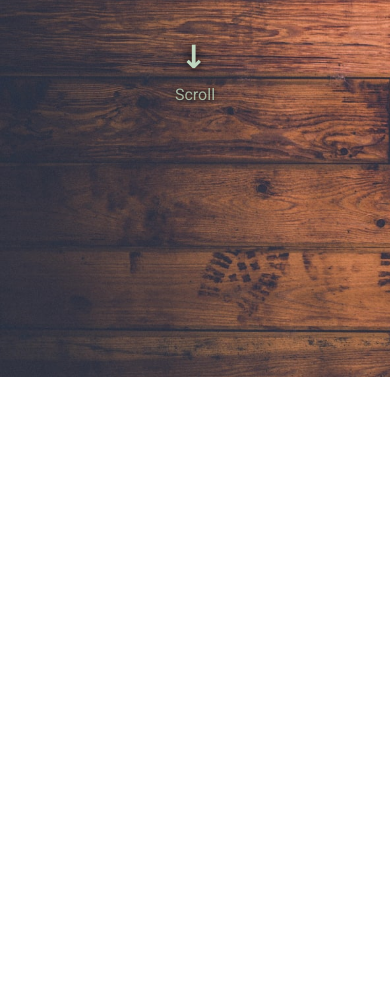
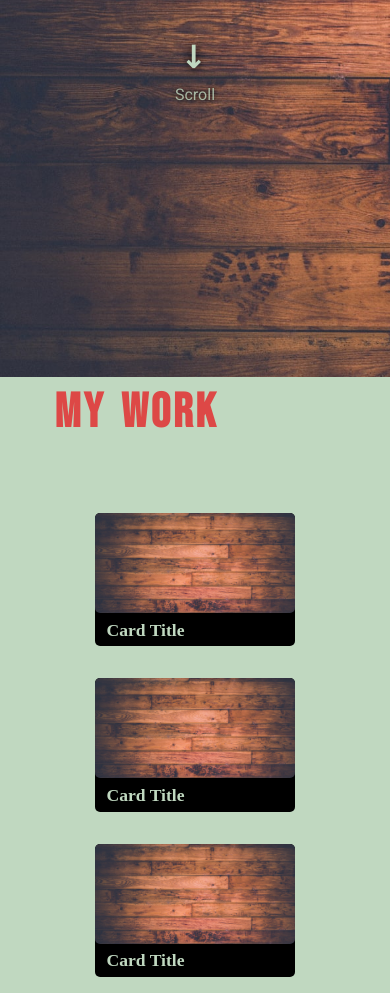
Before and after one commit to Akhilesh1902/2022-portfilio, a website built with Parcel: page src/index.html in a window 390 px wide. Shown: the part 467-1460 px from the top of the page. Before the commit the page ends 844 px from the top, so only its background shows below. Built offline with nearby package versions, Linux system fonts and the light colour scheme.

Commit message:
implemented work section, is responsive , animation are not yet implemented

```diff
--- a/src/css/root.css
+++ b/src/css/root.css
@@ -10,3 +10,20 @@ font-family: 'Roboto', sans-serif; */
   --color-primary: 120 24% 80%;
   --color-accent: 1 69% 57%;
 }
+
+* {
+  scrollbar-width: thin;
+  scrollbar-color: hsl(var(--color-primary)) hsl(var(--color-accent));
+}
+
+*::-webkit-scrollbar {
+  width: 0px;
+}
+*::-webkit-scrollbar-thumb {
+  color: hsl(var(--color-accent));
+  /* border-radius: 20px; */
+  /* border: 3px solid orange; */
+}
+*::-webkit-scrollbar-track {
+  background-color: hsl(var(--color-accent) / 0.5);
+}
--- a/src/css/style.css
+++ b/src/css/style.css
@@ -11,9 +11,12 @@
 img {
   width: 100%;
 }
+
+body {
+  background-color: hsl(var(--color-primary));
+}
 .background {
   background-image: url("../../static/images/background.jpg");
-
   background-size: cover;
   height: 100vh;
   display: flex;
@@ -55,6 +58,78 @@ img {
   text-transform: capitalize;
 }
 
+/*
+//  work section
+*/
+
+.work-section {
+  --border-radius: 5px;
+  display: flex;
+  justify-content: center;
+  align-items: center;
+  margin-top: 1rem;
+  margin-bottom: 4rem;
+}
+.container {
+  width: 80%;
+}
+
+.container h1 {
+  font-family: var(--font-bebas-neue);
+  letter-spacing: 3px;
+  word-spacing: 5px;
+  text-transform: capitalize;
+  color: hsl(var(--color-accent));
+  font-size: 3em;
+  margin-bottom: 1em;
+}
+
+.card-wrapper {
+  display: flex;
+  flex-wrap: wrap;
+  justify-content: center;
+}
+
+.card {
+  background-color: hsl(0, 0%, 0%);
+  margin: 1em 2em;
+  border-radius: var(--border-radius);
+}
+
+.card h2 {
+  color: hsl(var(--color-primary));
+  margin-left: 0.5rem;
+  padding: 0.2em;
+}
+
+.thumbnail {
+  display: block;
+  width: 200px;
+  aspect-ratio: 2/1;
+  /* background-color: aqua; */
+  background-size: cover;
+  border-radius: var(--border-radius);
+  transition: opacity 0.3s ease;
+}
+
+.thumbnail:hover {
+  opacity: 0.5;
+  transition: opacity 0.3s ease;
+}
+
+.card-1 {
+  background-image: url("../../static/images/background.jpg");
+  /* width: 100px; */
+}
+.card-2 {
+  background-image: url("../../static/images/background.jpg");
+  /* width: 100px; */
+}
+.card-3 {
+  background-image: url("../../static/images/background.jpg");
+  /* width: 100px; */
+}
+
 @media screen and (max-width: 2000px) {
   .hero-content h1 {
     /* color: blueviolet; */
@@ -62,6 +137,17 @@ img {
   }
   .hero-content p {
     font-size: 2rem;
+  }
+  .work-section {
+    width: 70%;
+    margin: auto;
+  }
+
+  .container h1 {
+    font-size: 4rem;
+  }
+  .card h2 {
+    font-size: 2em;
   }
 }
 
@@ -73,6 +159,17 @@ img {
   .hero-content p {
     font-size: 1.3rem;
   }
+
+  .work-section {
+    width: 80%;
+    margin: auto;
+  }
+  .container h1 {
+    font-size: 3rem;
+  }
+  .card h2 {
+    font-size: 1.5em;
+  }
 }
 
 @media screen and (max-width: 660px) {
@@ -83,4 +180,11 @@ img {
   .hero-content p {
     font-size: 1rem;
   }
+  .work-section {
+    width: 90%;
+  }
+
+  .card h2 {
+    font-size: 1.1em;
+  }
 }
--- a/src/index.html
+++ b/src/index.html
@@ -19,6 +19,27 @@
         <p>scroll</p>
     </div>
 </div>
+<section class="work-section">
+    <div class="container">
+        <h1>my work</h1>
+        <div class="card-wrapper">
+            <div class="card">
+                <a href="#" class="thumbnail card-1"></a>
+                <h2 class="title">Card Title</h2>
 
+            </div>
+            <div class="card">
+                <a href="#" class="thumbnail card-2"></a>
+                <h2 class="title">Card Title</h2>
+
+            </div>
+            <div class="card">
+                <a href="#" class="thumbnail card-3"></a>
+                <h2 class="title">Card Title</h2>
+
+            </div>
+        </div>
+    </div>
+</section>
 </body>
 </html>
--- a/src/index.js
+++ b/src/index.js
@@ -1,3 +1,6 @@
 import "./css/style.css";
 import gsap from "gsap";
 console.log(gsap);
+
+let tl = gsap.timeline();
+console.log(tl);
```
Also changed, not shown: 1 other file.
